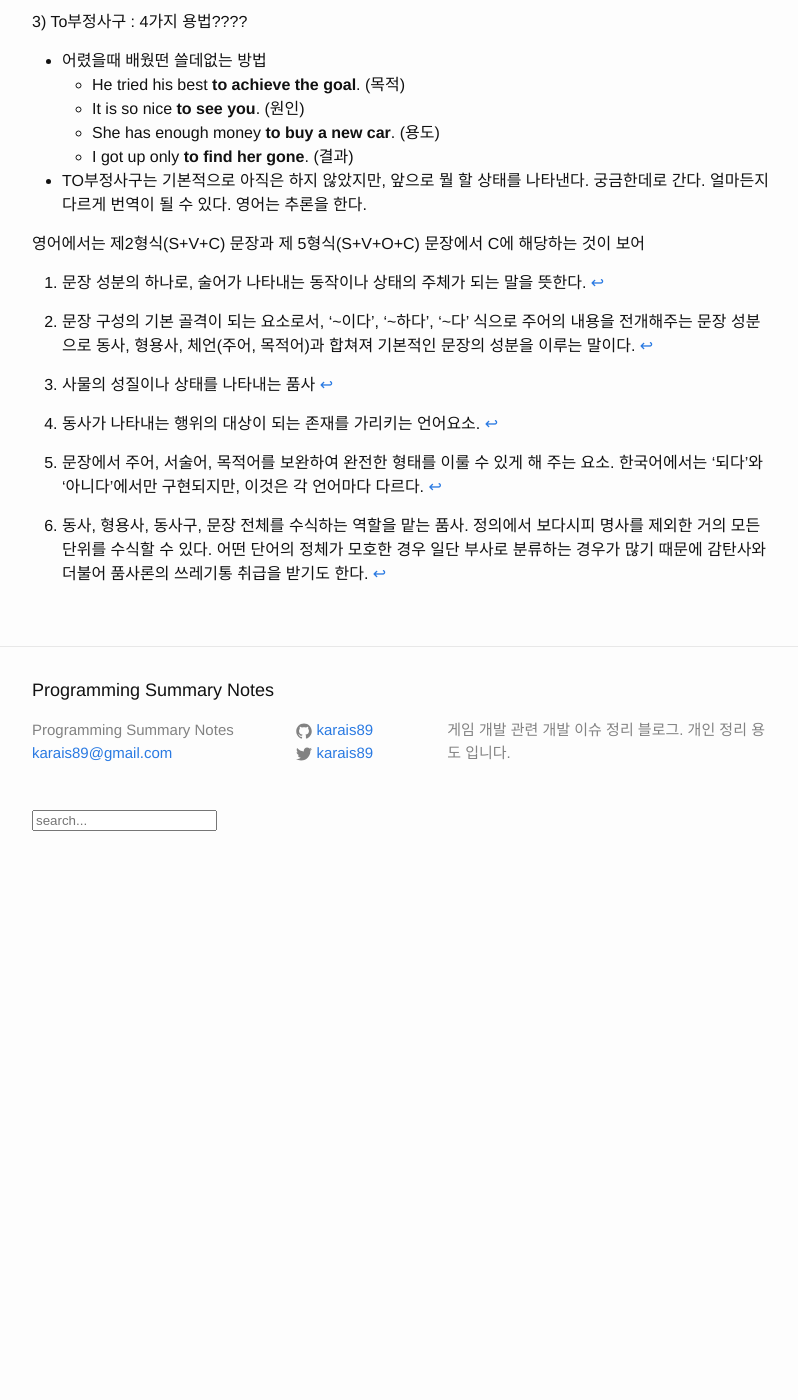
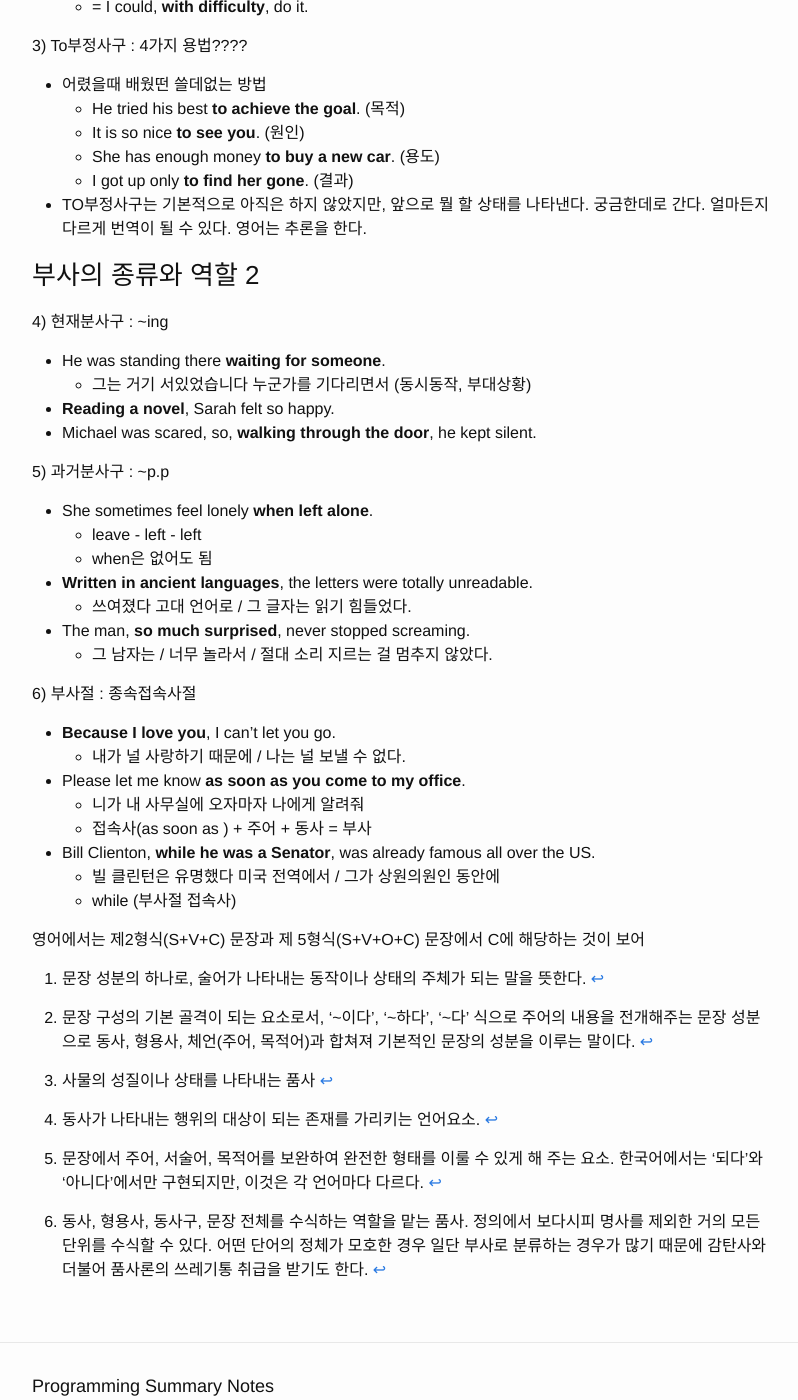
Before and after one commit to karais89/karais89.github.io_back, a Jekyll site: the page built from _posts/2018-12-14-hanmadiro-part-0.markdown, in a window 1280 px wide and 1400 px high, scrolled down 13041 px. Shown: the whole window, without its empty margins (238-1036 px from the left). Built offline with Jekyll 4.4.1, drawn with Linux system fonts in a browser that asks for light colours; comment, search, counter and statistics services are not loaded; before the commit the page ends 13933 px from its top, so only the background shows below that.

Commit message:
부사의 종류와 역할 2

```diff
--- a/_posts/2018-12-14-hanmadiro-part-0.markdown
+++ b/_posts/2018-12-14-hanmadiro-part-0.markdown
@@ -527,6 +527,32 @@ eat
     - I got up only **to find her gone**. (결과)
 - TO부정사구는 기본적으로 아직은 하지 않았지만, 앞으로 뭘 할 상태를 나타낸다. 궁금한데로 간다. 얼마든지 다르게 번역이 될 수 있다. 영어는 추론을 한다.
 
+### 부사의 종류와 역할 2
+
+4) 현재분사구 : ~ing
+- He was standing there **waiting for someone**.
+    - 그는 거기 서있었습니다 누군가를 기다리면서 (동시동작, 부대상황)
+- **Reading a novel**, Sarah felt so happy.
+- Michael was scared, so, **walking through the door**, he kept silent.
+
+5) 과거분사구 : ~p.p
+- She sometimes feel lonely **when left alone**.
+    - leave - left - left
+    - when은 없어도 됨
+- **Written in ancient languages**, the letters were totally unreadable.
+    - 쓰여졌다 고대 언어로 / 그 글자는 읽기 힘들었다.
+- The man, **so much surprised**, never stopped screaming.
+    - 그 남자는 / 너무 놀라서 / 절대 소리 지르는 걸 멈추지 않았다.
+
+6) 부사절 : 종속접속사절
+- **Because I love you**, I can't let you go.
+    - 내가 널 사랑하기 때문에 / 나는 널 보낼 수 없다.
+- Please let me know **as soon as you come to my office**.
+    - 니가 내 사무실에 오자마자 나에게 알려줘
+    - 접속사(as soon as ) + 주어 + 동사 = 부사
+- Bill Clienton, **while he was a Senator**, was already famous all over the US.
+    - 빌 클린턴은 유명했다 미국 전역에서 / 그가 상원의원인 동안에
+    - while (부사절 접속사)
 
 [^1]: 문장 성분의 하나로, 술어가 나타내는 동작이나 상태의 주체가 되는 말을 뜻한다.
 
```
